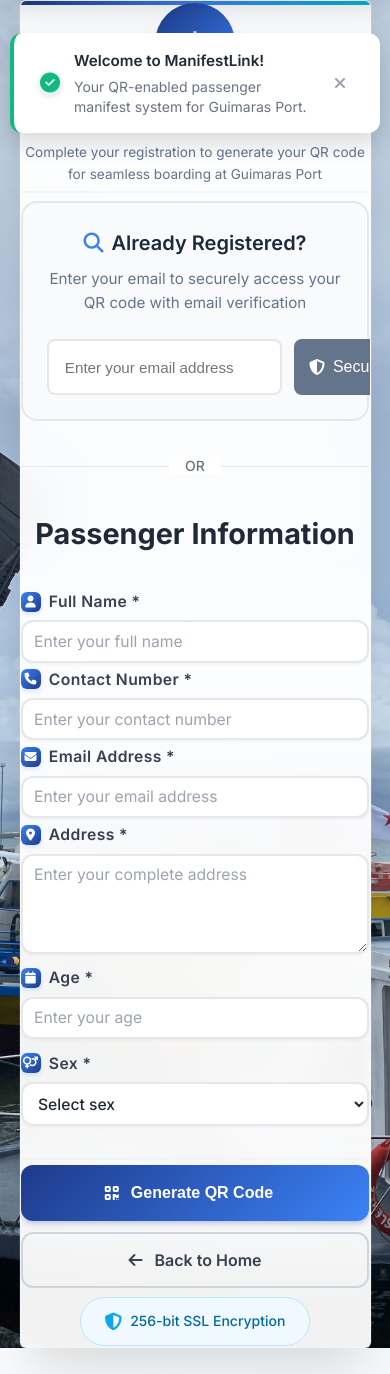
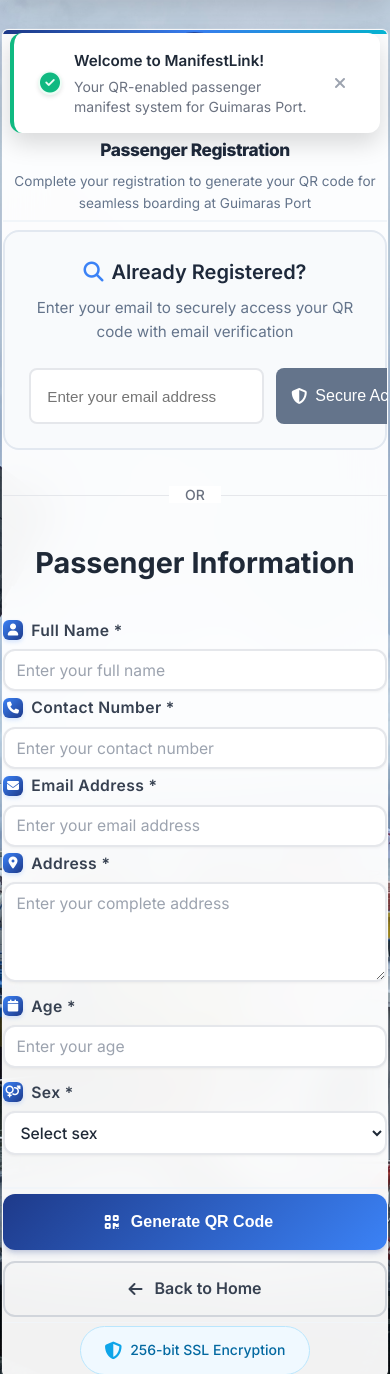
Before and after one commit to tochides/manifestlink_real, a PHP site: page /register.php in a window 390 px wide. Shown: the part 67-1441 px from the top of the page. Run offline with PHP 8.4, Linux system fonts and the light colour scheme.

Commit message:
Update register.php

```diff
--- a/register.php
+++ b/register.php
@@ -692,10 +692,11 @@ if (isset($_GET['email']) && !empty($_GET['email'])) {
         /* Responsive Design */
         @media (max-width: 768px) {
             .registration-card {
-                margin: 4.2rem 0.2rem 0.2rem 0.2rem !important;
+                margin: 6rem auto 0 auto !important;
                 padding: 0.3rem 0.1rem !important;
                 border-radius: 8px !important;
-                max-width: 85vw !important;
+                max-width: 800px !important;
+                width: 98vw !important;
             }
             .registration-header {
                 margin-bottom: 1rem !important;
@@ -763,9 +764,10 @@ if (isset($_GET['email']) && !empty($_GET['email'])) {
         @media (max-width: 480px) {
             .registration-card {
                 padding: 0.1rem 0.02rem !important;
-                margin: 4.2rem 0 0 0 !important;
+                margin: 6rem 0 0 0 !important;
                 border-radius: 6px !important;
-                max-width: 90vw !important;
+                max-width: 800px !important;
+                width: 99vw !important;
             }
             .registration-header {
                 margin-bottom: 0.5rem !important;
```
